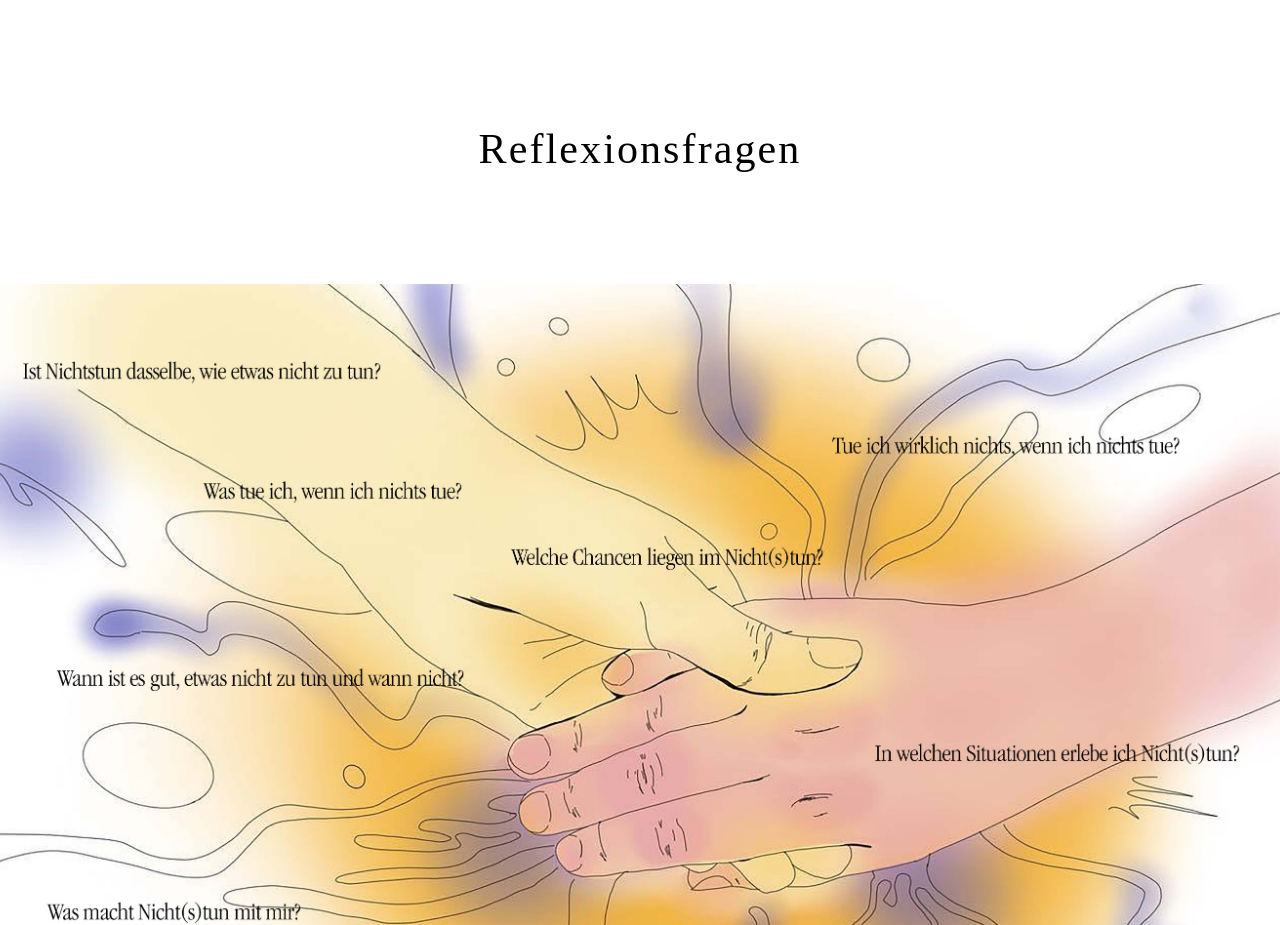
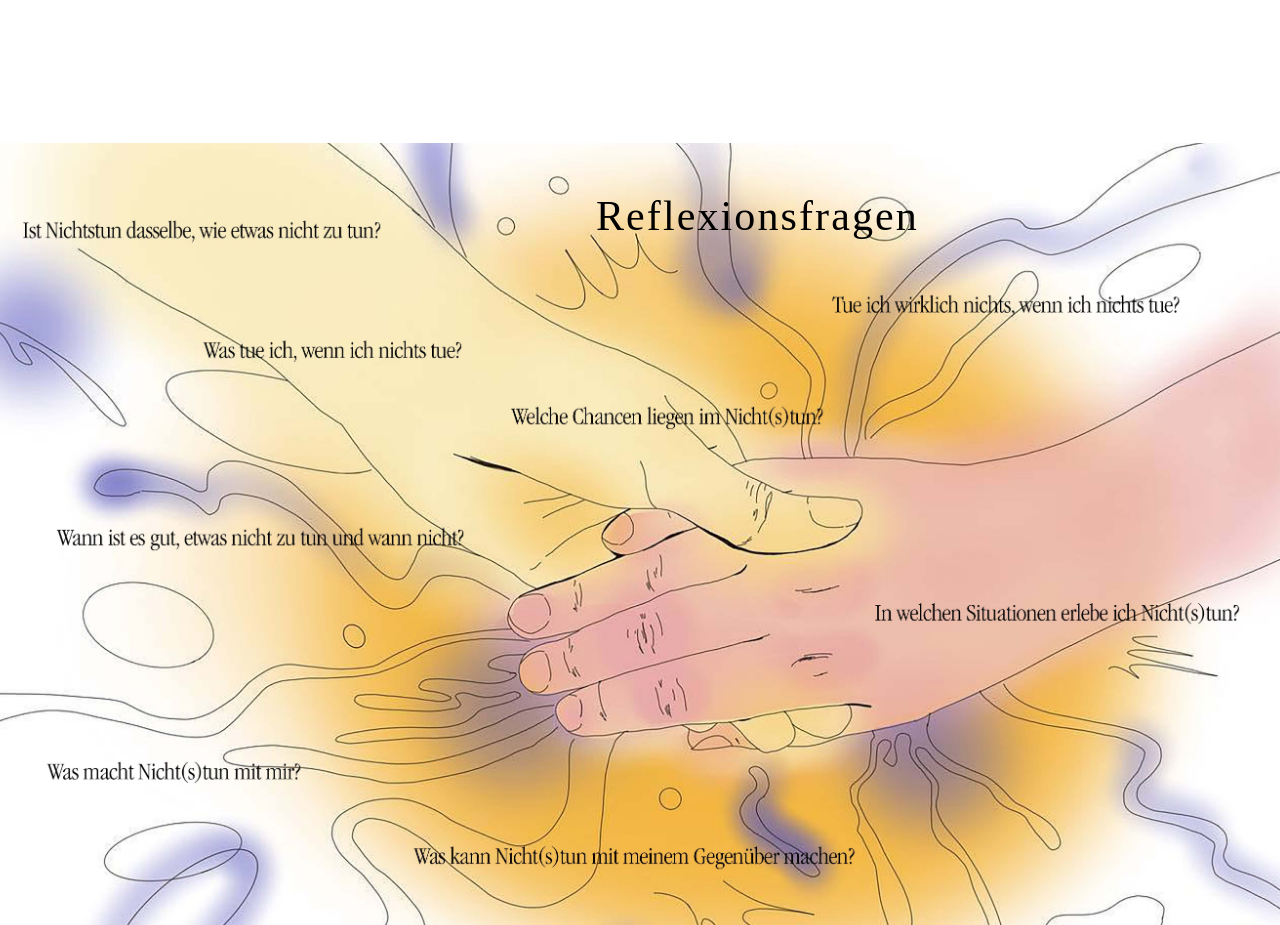
Before and after one commit to cmcandy1/nichtstun2, a plain HTML site: page startseite.html in a window 1280 px wide. Shown: the part 5286-6211 px from the top of the page. Drawn offline with Linux system fonts and the light colour scheme.

Commit message:
Update startseite.html

```diff
--- a/startseite.html
+++ b/startseite.html
@@ -115,10 +115,7 @@
      <img src="assets/Nichtstun3.jpg"      width=70% height=70%  class="center">
      <img src="assets/Wirkung3.jpg"    width=70% height=70% class="center">
 
-     <h1>Reflexionsfragen</h1>
-     <br /><br />
-
-      <br><br><br><br>
+           <br><br><br><br>
 
       <div class="container">
 
@@ -132,6 +129,7 @@
                      <div class="center">
 
                      <div class="text-blockk">
+                       <h1> &nbsp; &nbsp; &nbsp;Reflexionsfragen</h1>
 
                        <br><br><br>
                        <br><br><br>
```
